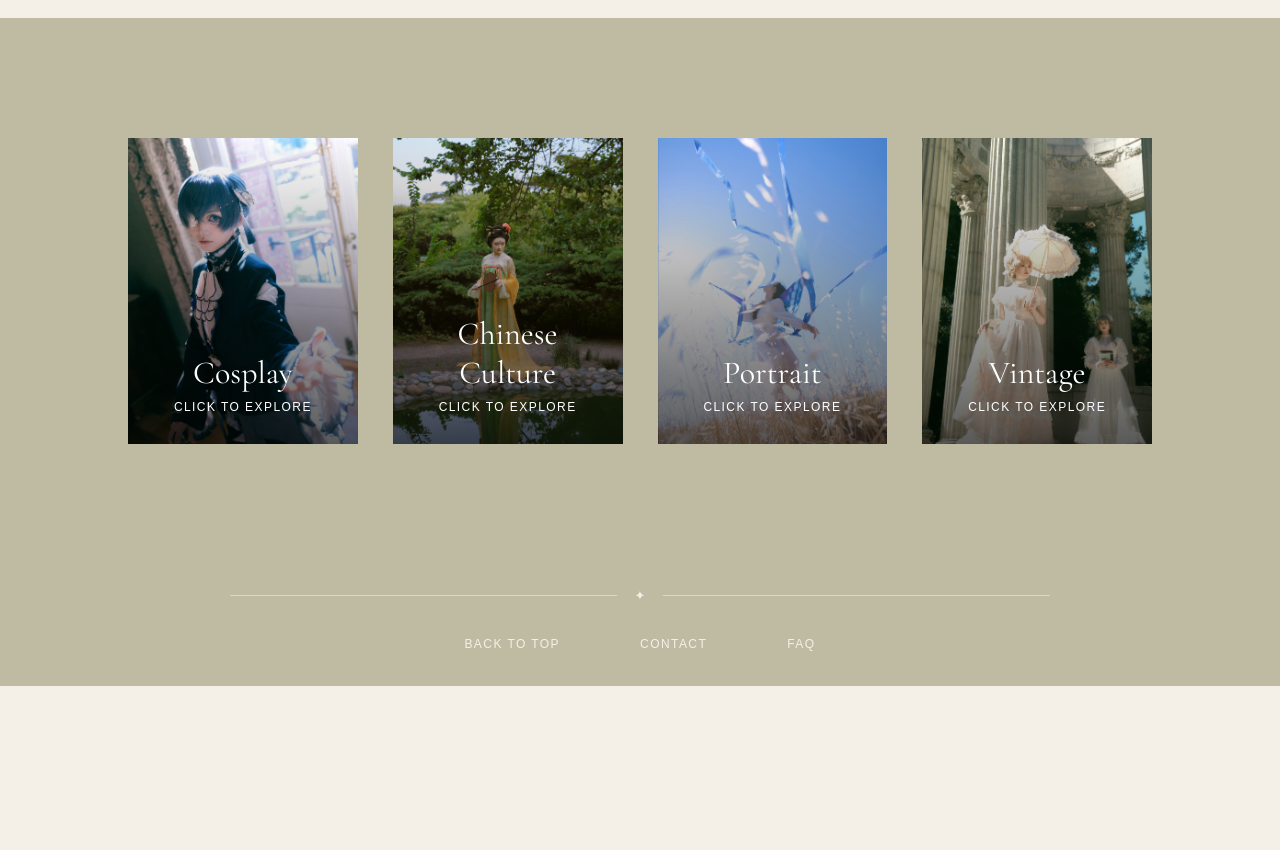
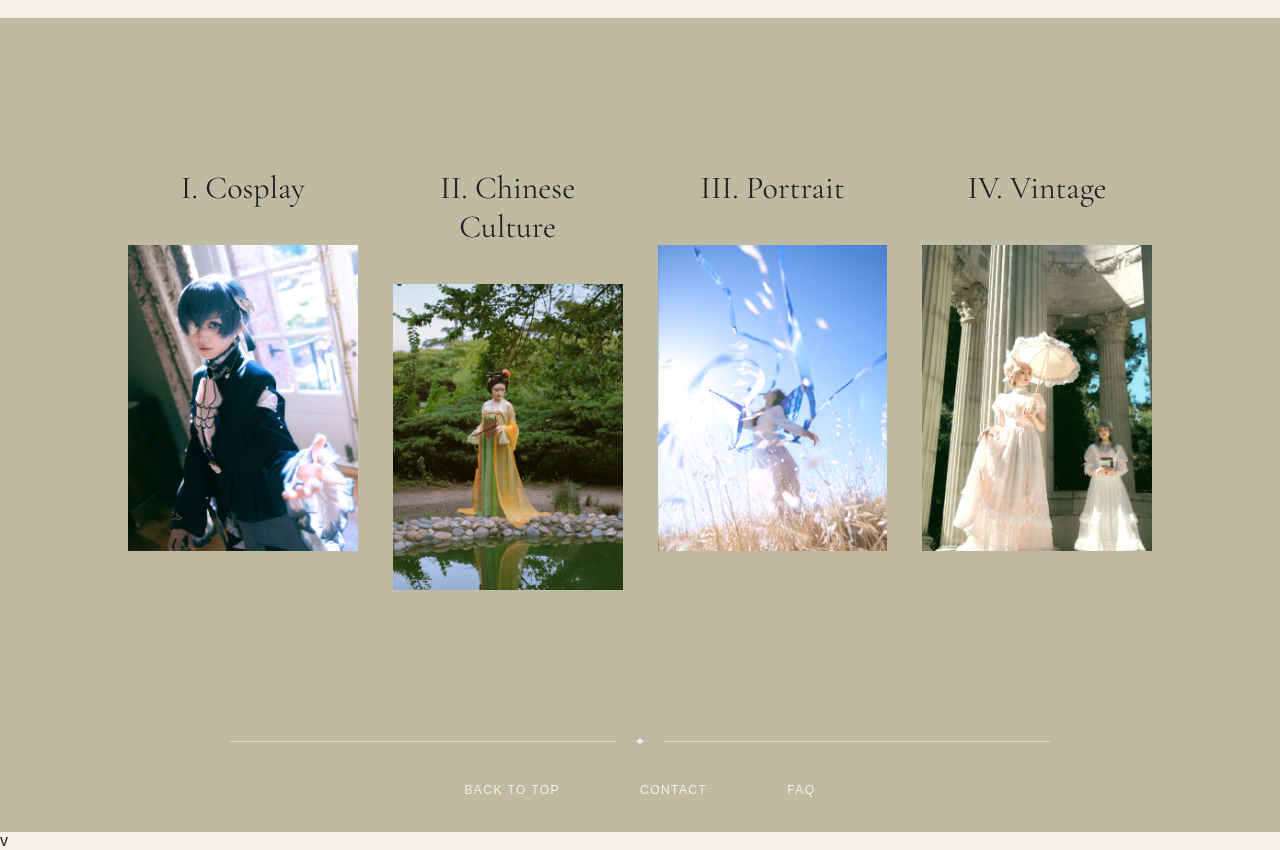
Before and after one commit to jorsaga0623/Assign-3, a plain HTML site: page index.html in a window 1280 px wide. Shown: the part 1520-2370 px from the top of the page. Before the commit the page ends 2206 px from the top, so only its background shows below. Drawn offline with nearby package versions, Linux system fonts and the light colour scheme.

Commit message:
Update index.html

```diff
--- a/index.html
+++ b/index.html
@@ -55,42 +55,50 @@
     </section>
 
     <section id="portfolio" class="portfolio">
-
-        <div class="portfolio-card cosplay">
-            <div class="portfolio-overlay"></div>
+        <div class="portfolio-item">
 
             <div class="portfolio-text">
-                <h3>Cosplay</h3>
-                <p>Click to explore</p>
+                <h3>I. Cosplay</h3>
             </div>
+
+            <div class="portfolio-card cosplay"></div>
+
+        </div>
+        <div class="portfolio-item">
+
+            <div class="portfolio-text">
+                <h3>II. Chinese Culture</h3>
+            </div>
+
+            <div class="portfolio-card chinese-culture"></div>
+
         </div>
 
-        <div class="portfolio-card chinese-culture">
-            <div class="portfolio-overlay"></div>
+        <div class="portfolio-item">
 
             <div class="portfolio-text">
-                <h3>Chinese Culture</h3>
-                <p>Click to explore</p>
+                <h3>III. Portrait</h3>
             </div>
+
+            <div class="portfolio-card portrait"></div>
+
         </div>
 
-        <div class="portfolio-card portrait">
-            <div class="portfolio-overlay"></div>
+        <div class="portfolio-item">
 
             <div class="portfolio-text">
-                <h3>Portrait</h3>
-                <p>Click to explore</p>
+                <h3>IV. Vintage</h3>
             </div>
+
+            <div class="portfolio-card vintage"></div>
+
         </div>
 
-        <div class="portfolio-card vintage">
-            <div class="portfolio-overlay"></div>
+    </section>
 
-            <div class="portfolio-text">
-                <h3>Vintage</h3>
-                <p>Click to explore</p>
-            </div>
-        </div>
+    <section class="parallax-section">
+
+        <div class="parallax-image"></div>
 
     </section>
 
@@ -113,5 +121,20 @@
     </footer>
 
 </body>
+<script>
+    window.addEventListener("scroll", function () {
 
-</html>
+        const image = document.querySelector(".parallax-image");
+        const section = document.querySelector(".parallax-section");
+
+        const sectionTop = section.offsetTop;
+        const scrollPosition = window.scrollY;
+
+        const movement = (scrollPosition - sectionTop) * 0.15;
+
+        image.style.transform = `translateY(${movement}px)`;
+
+    });
+</script>
+
+</html>v
```
